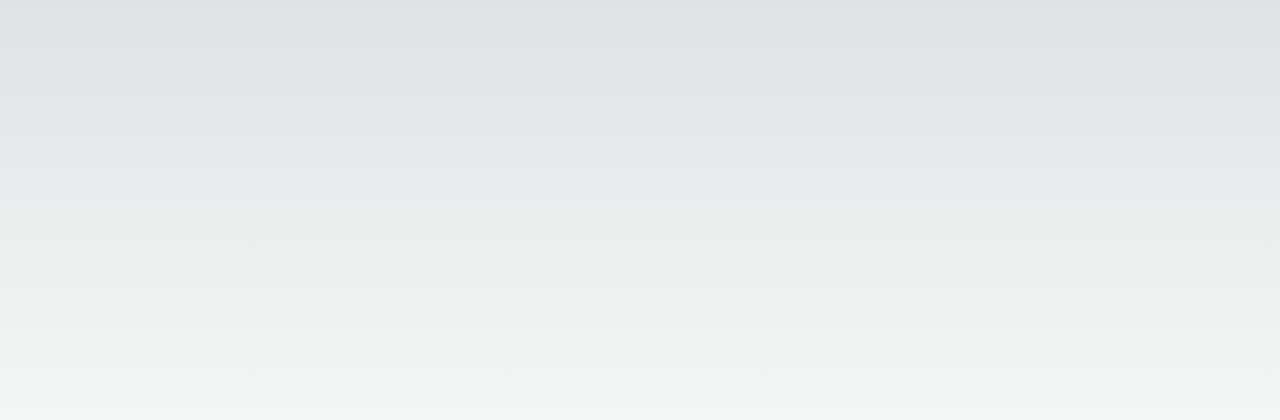
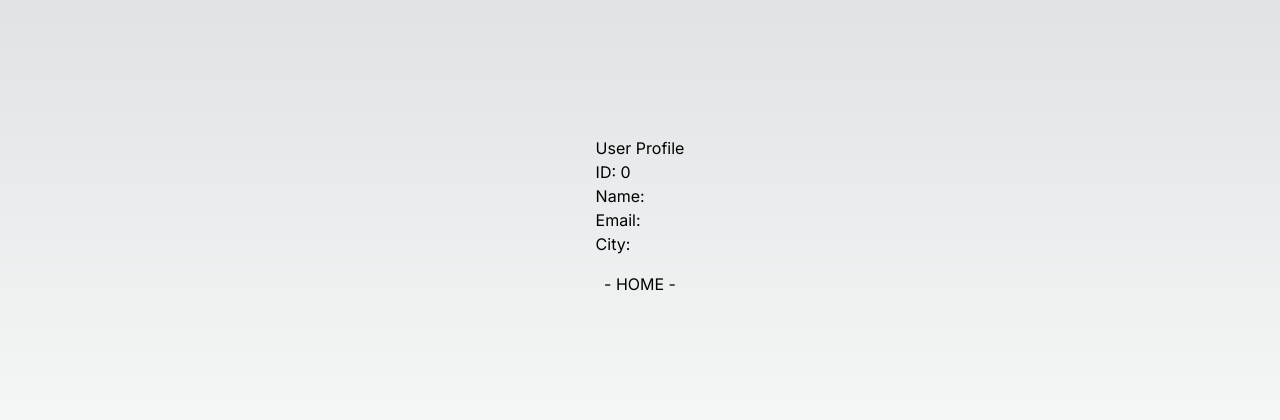
Before and after one commit to tzptzptzptzptzp/ex-nextjs-redux, a Next.js app: page /user/detail in a window 1280 px wide. Shown: the part 184-604 px from the top of the page. Built offline with nearby package versions, Linux system fonts and the light colour scheme.

Commit message:
✨ 現在のStateで管理するユーザーを表示する処理を実装

```diff
--- a/src/app/user/detail/page.tsx
+++ b/src/app/user/detail/page.tsx
@@ -1,5 +1,9 @@
+import { UserProfile } from "@/components/UserProfile/UserProfile";
+
 export default function UserDetail() {
   return (
-    <main className="flex items-center justify-center w-screen h-screen"></main>
+    <main className="flex items-center justify-center w-screen h-screen">
+      <UserProfile />
+    </main>
   );
 }
```
